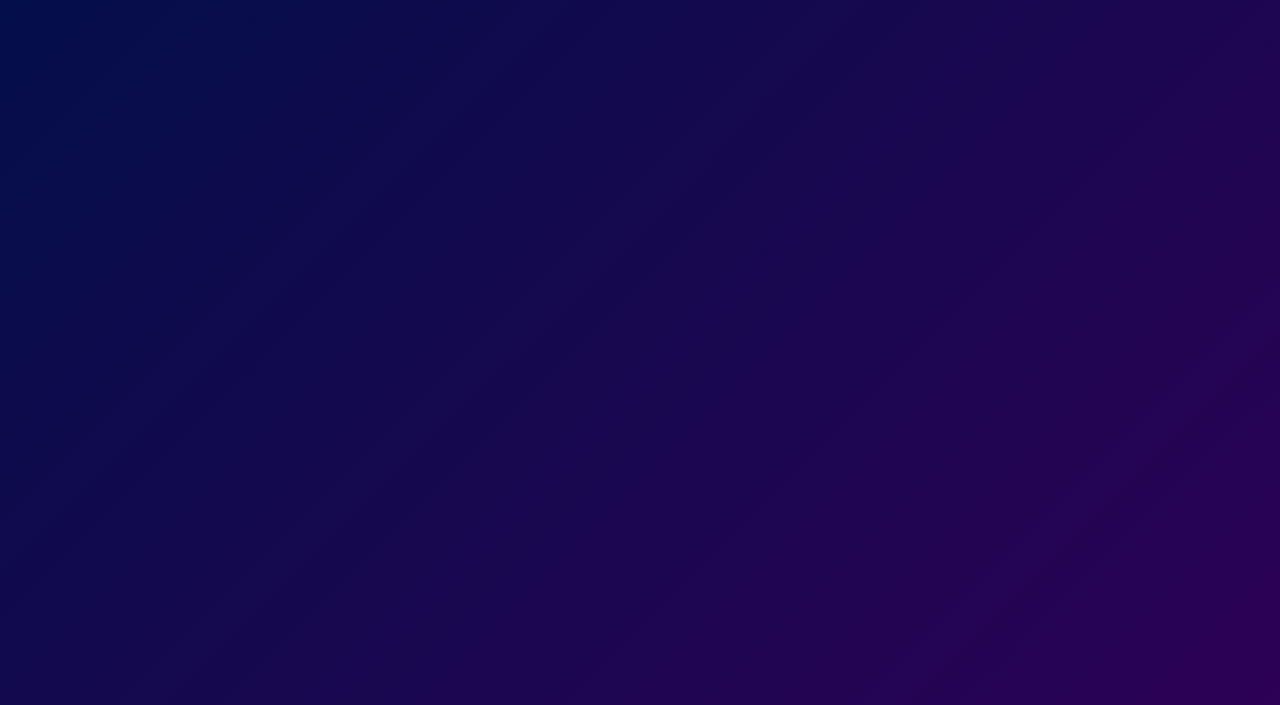
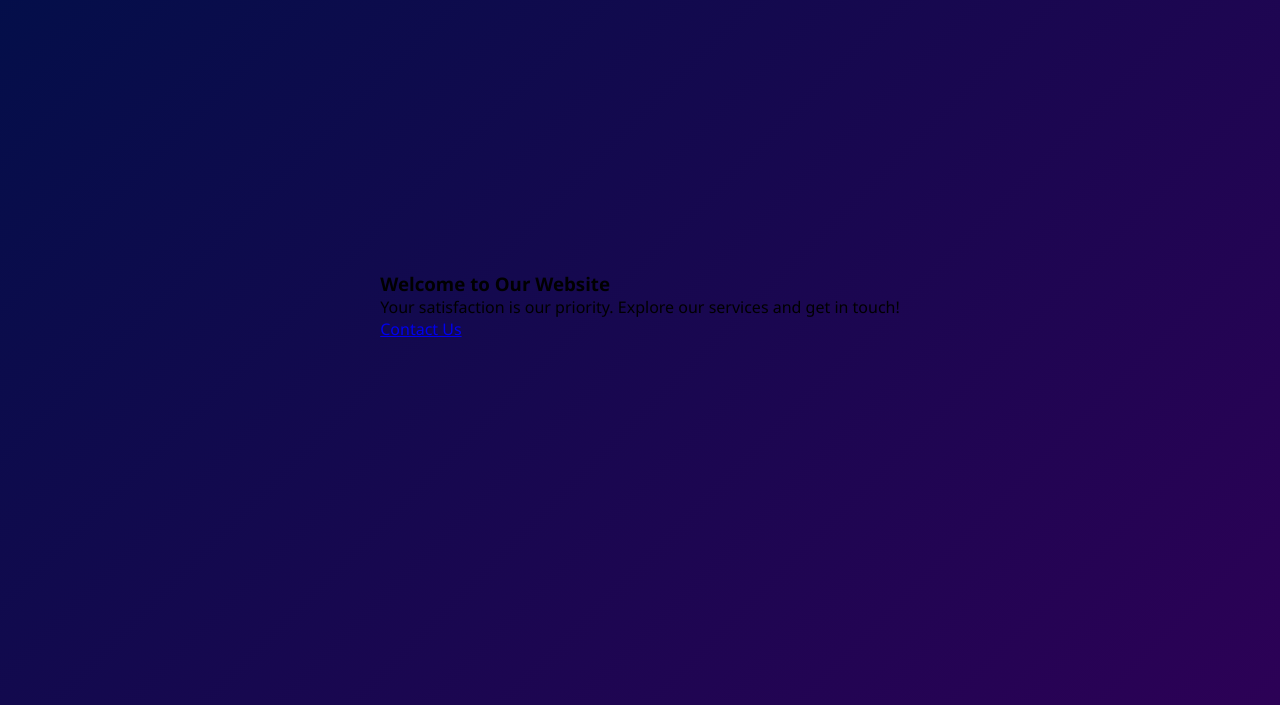
Before and after one commit to ansh92s/new-portfolio, a plain HTML site: page index.html in a window 1280 px wide. Shown: the part 95-800 px from the top of the page. Drawn offline with Linux system fonts and the light colour scheme.

Commit message:
added home

```diff
--- a/index.html
+++ b/index.html
@@ -17,5 +17,13 @@
         </ul>
     </nav>
 
+    <section class="home">
+        <div class="content">
+            <h3>Welcome to Our Website</h3>
+            <p>Your satisfaction is our priority. Explore our services and get in touch!</p>
+            <a href="contact.html" class="btn">Contact Us</a>
+        </div>
+    </section>
+
 </body>
 </html>
```
